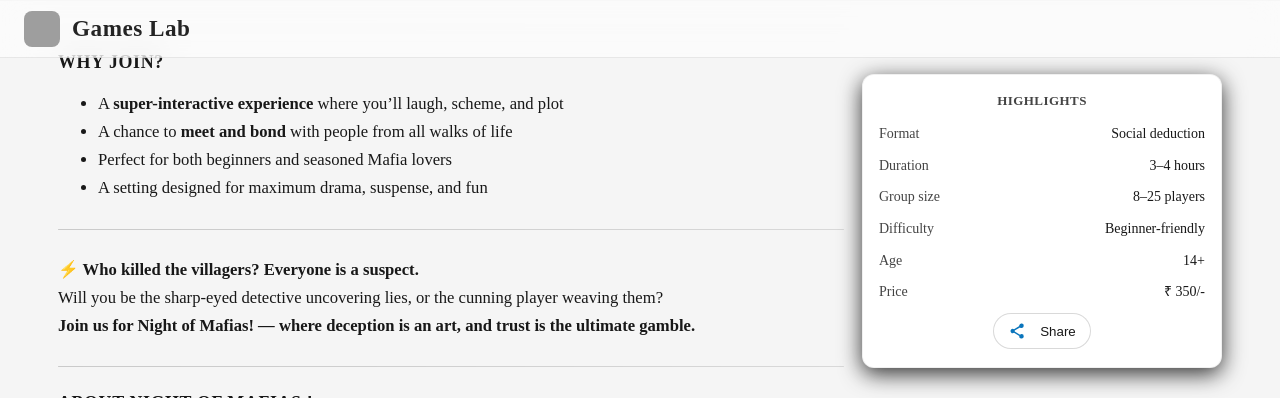
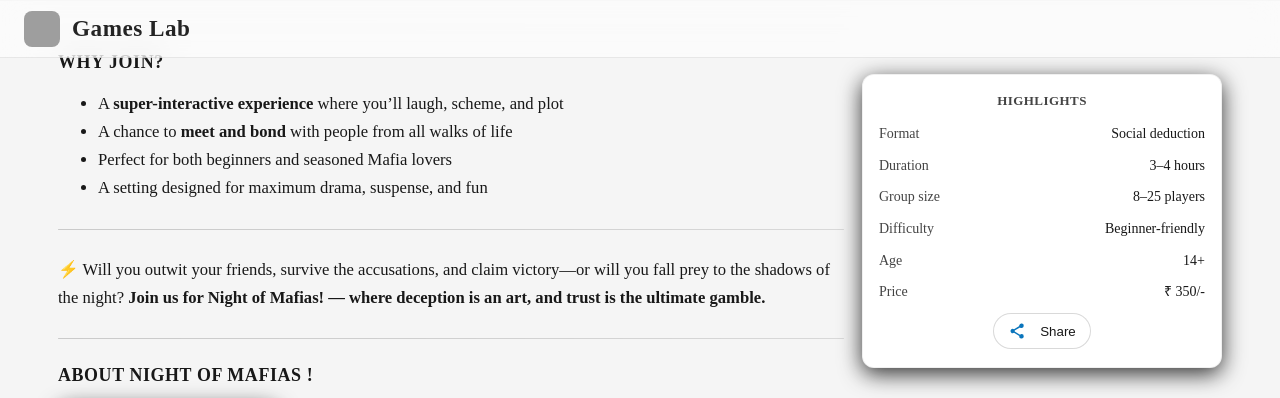
Before and after one commit to gameslabbangalore-maker/website, a Jekyll site: the page built from _events/night-of-mafias.md, in a window 1280 px wide and 900 px high, scrolled down 1289 px, cut to the strip 0-398 px from the top of the window. Built offline with Jekyll 4.4.1, drawn with Linux system fonts in a browser that asks for light colours; grey boxes are pictures that could not be loaded.

Commit message:
Update night-of-mafias.md

```diff
--- a/_events/night-of-mafias.md
+++ b/_events/night-of-mafias.md
@@ -48,7 +48,6 @@ why_join: |
   - A setting designed for maximum drama, suspense, and fun
 
 closing: |
-  **⚡ Who killed the villagers? Everyone is a suspect.**
-  Will you be the sharp-eyed detective uncovering lies, or the cunning player weaving them?
+  ⚡ Will you outwit your friends, survive the accusations, and claim victory—or will you fall prey to the shadows of the night?
   **Join us for Night of Mafias! — where deception is an art, and trust is the ultimate gamble.**
 ---
```
